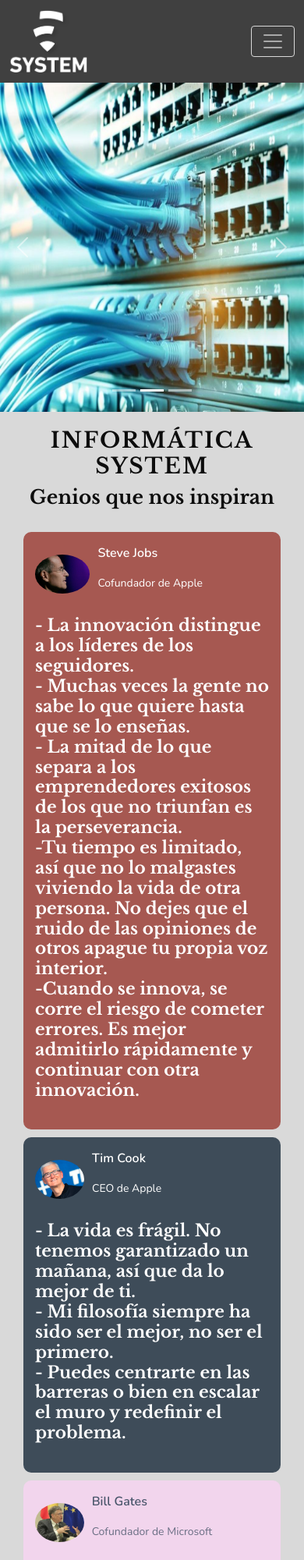
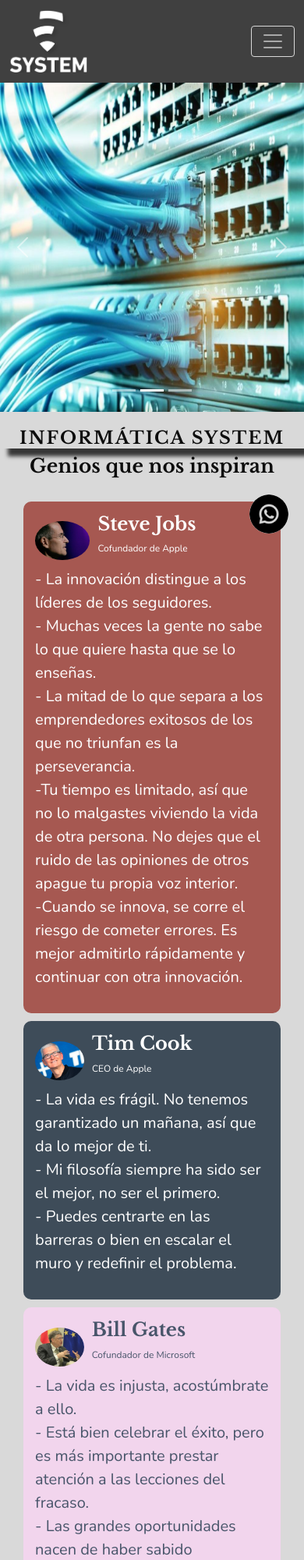
Before and after one commit to Scripts24/sitio-informatica, a plain HTML site: page index.html in a window 390 px wide. Shown: the top 2000 px of the page at 78% size. Drawn offline with nearby package versions, Linux system fonts and the light colour scheme.

Commit message:
cambios index, arreglos media queries

```diff
--- a/css/style.css
+++ b/css/style.css
@@ -115,6 +115,12 @@
     height: 70vh;
 }
 
+.titulo-sitio {
+    box-shadow        : 10px 10px 5px 0px rgba(0, 0, 0, 0.75);
+    -webkit-box-shadow: 10px 10px 5px 0px rgba(0, 0, 0, 0.75);
+    -moz-box-shadow   : 10px 10px 5px 0px rgba(0, 0, 0, 0.75);
+}
+
 /*---Grid Index---*/
 
 .container {
@@ -123,8 +129,16 @@
     padding  : 0 30px;
 }
 
+.container h4 {
+    font-size: 24px;
+}
+
 .small {
-    font-size: 14px;
+    font-size: 12px;
+}
+
+.citas {
+    font-size: 20px;
 }
 
 .grid-genios h2 {
@@ -153,18 +167,16 @@
     margin-right : 10px;
 }
 
-.box-name p:first-child {
-    font-weight: 600;
-    color      : #fff;
-}
-
-.box-name p:nth-child(2) {
+.box-name h4:first-child {
     color: #fff;
 }
 
-.grid-box h4 {
-    color  : #fff;
-    padding: 15px 0;
+.box-name h4:nth-child(2) {
+    color: #fff;
+}
+
+.grid-box p {
+    color: #fff;
 }
 
 .color-uno {
@@ -183,15 +195,15 @@
     background: #F28F79;
 }
 
-.color-tres p:first-child {
+.color-tres h4:first-child {
     color: #48556a;
 }
 
-.color-tres h4 {
+.color-tres p {
     color: #48556a;
 }
 
-.color-tres p:nth-child(2) {
+.color-tres h4:nth-child(2) {
     color  : #48556a;
     opacity: 80%;
 }
@@ -766,10 +778,10 @@
 
 .boton-wsp img {
     position        : fixed;
-    width           : 70px;
-    height          : 70px;
+    width           : 65px;
+    height          : 65px;
     bottom          : 90px;
-    right           : 40px;
+    right           : 20px;
     background-color: #D9D9D9;
     border-radius   : 60px;
 }
@@ -816,7 +828,11 @@
     }
 }
 
-@media screen and (max-width:995px) {
+@media screen and (max-width:991px) {
+    .nav-link {
+        text-align: center;
+    }
+
     .grid-conteiner-windows {
         grid-template-columns: repeat(2, 2fr);
         grid-auto-rows       : minmax(120px, auto);
@@ -836,12 +852,6 @@
     }
 }
 
-@media screen and (max-width:991px) {
-    .nav-link {
-        text-align: center;
-    }
-}
-
 @media screen and (max-width:936px) {
     .antivirus table thead {
         font-size: 1rem;
@@ -857,8 +867,10 @@
         height: 200px;
     }
 
-    .boton-wsp {
-        display: none;
+    .boton-wsp img {
+        width : 50px;
+        height: 50px;
+        bottom: 100px;
     }
 }
 
@@ -866,19 +878,17 @@
     .slider-card div {
         margin-top: 60px;
     }
-}
 
-@media screen and (max-width:776px) {
     .slider-card {
         height: 160px;
     }
 
     .slider-card h3 {
-        font-size: 1.55rem;
+        font-size: 1.35rem;
     }
 
     .slider-card a {
-        font-size: 1.12rem;
+        font-size: 1 rem;
     }
 
     .youtube-wrapper {
@@ -886,12 +896,6 @@
     }
 }
 
-@media screen and (max-width:687px) {
-    .grid-item-windows h3 {
-        font-size     : medium;
-        letter-spacing: 0;
-    }
-}
 
 @media screen and (max-width:620px) {
     .info-util img {
@@ -916,6 +920,10 @@
 
     .pie {
         flex-direction: column;
+    }
+
+    .boton-wsp img {
+        bottom: 160px;
     }
 
     .slide img {
@@ -946,6 +954,10 @@
 }
 
 @media screen and (max-width:488px) {
+    .titulo-sitio {
+        font-size: 1.4rem;
+    }
+
     p {
         font-size: 1rem;
     }
@@ -1033,6 +1045,14 @@
 }
 
 @media screen and (max-width:380px) {
+    .titulo-sitio {
+        font-size: 1.2rem;
+    }
+
+    .grid-genios h2 {
+        font-size: 1.3rem;
+    }
+
     p {
         font-size: 0.75rem;
     }
--- a/index.html
+++ b/index.html
@@ -96,11 +96,11 @@
                         <div class="box-genios">
                             <img src="./img/stevejobs.jpg" alt="Steve Jobs" />
                             <div class="box-name">
-                                <p>Steve Jobs</p>
-                                <p class="small">Cofundador de Apple</p>
+                                <h4>Steve Jobs</h4>
+                                <p class="small" >Cofundador de Apple</p>
                             </div>
                         </div>
-                        <h4>
+                        <p class="citas" >
                             - La innovación distingue a los líderes de los seguidores. <br>
                             - Muchas veces la gente no sabe lo que quiere hasta que se lo enseñas.<br>
                             - La mitad de lo que separa a los emprendedores exitosos de los que no triunfan es la
@@ -110,31 +110,31 @@
                             el ruido de las opiniones de otros apague tu propia voz interior.<br>
                             -Cuando se innova, se corre el riesgo de cometer errores. Es mejor admitirlo rápidamente y
                             continuar con otra innovación.
-                        </h4>
+                        </p>
                     </div>
                     <div class="grid-box color-dos box-cook">
                         <div class="box-genios">
                             <img src="./img/timcook.png" alt="Tim Cook" />
                             <div class="box-name">
-                                <p>Tim Cook</p>
-                                <p class="small">CEO de Apple</p>
+                                <h4>Tim Cook</h4>
+                                <p class="small" >CEO de Apple</p>
                             </div>
                         </div>
-                        <h4>
+                        <p class="citas" >
                             - La vida es frágil. No tenemos garantizado un mañana, así que da lo mejor de ti.<br>
                             - Mi filosofía siempre ha sido ser el mejor, no ser el primero.<br>
                             - Puedes centrarte en las barreras o bien en escalar el muro y redefinir el problema.
-                        </h4>
+                        </p>
                     </div>
                     <div class="grid-box color-tres box-gates">
                         <div class="box-genios">
                             <img src="./img/billgates.jpg" alt="Bill Gates" />
                             <div class="box-name">
-                                <p>Bill Gates</p>
-                                <p class="small">Cofundador de Microsoft</p>
+                                <h4 >Bill Gates</h4>
+                                <p class="small" >Cofundador de Microsoft</p>
                             </div>
                         </div>
-                        <h4>
+                        <p class="citas" >
                             - La vida es injusta, acostúmbrate a ello.<br>
                             - Está bien celebrar el éxito, pero es más importante prestar atención a las lecciones del
                             fracaso.<br>
@@ -147,32 +147,32 @@
                             mundo. Es una forma de creencia religiosa. <br>
                             -Sea Google, Apple o software libre, tenemos competidores fantásticos y eso nos mantiene los
                             pies sobre el suelo.
-                        </h4>
+                        </p>
                     </div>
                     <div class="grid-box color-tres box-bezos">
                         <div class="box-genios">
                             <img src="./img/jeffbezos.jpg" alt="Jeff Bezos" />
                             <div class="box-name">
-                                <p>Jeff Bezos</p>
+                                <h4>Jeff Bezos</h4>
                                 <p class="small">Fundador y CEO de Amazon</p>
                             </div>
                         </div>
-                        <h4>
+                        <p class="citas" >
                             - Si decides hacer solo las cosas que sabes que van a funcionar, dejarás un montón de
                             oportunidades encima de la mesa.<br>
                             - Tu margen es mi oportunidad.<br>
                             - El único modo de salir de una caja cerrada es inventar la manera de salir.
-                        </h4>
+                        </p>
                     </div>
                     <div class="grid-box color-cuatro box-musk">
                         <div class="box-genios">
                             <img src="./img/elonmusk.jpg" alt="Elon Musk" />
                             <div class="box-name">
-                                <p>Elon Musk</p>
-                                <p class="small">Cofundador de Paypal, Space X Y Tesla</p>
+                                <h4>Elon Musk</h4>
+                                <p class="small" >Cofundador de Paypal, Space X Y Tesla</p>
                             </div>
                         </div>
-                        <h4>
+                        <p class="citas">
                             - Creo que este es el mejor consejo: piensa constantemente cómo podrías hacer mejor las
                             cosas.<br>
                             - Si algo es lo suficientemente importante, deberías intentarlo. Incluso si el resultado
@@ -181,7 +181,7 @@
                             -No te distraigas pensando que algo puede funcionar cuando no lo está haciendo, o te vas a
                             quedar permanentemente en una solución equivocada. <br>
                             -La vida es demasiado corta para rencores a largo plazo.
-                        </h4>
+                        </p>
                     </div>
                 </div>
             </div>
```
